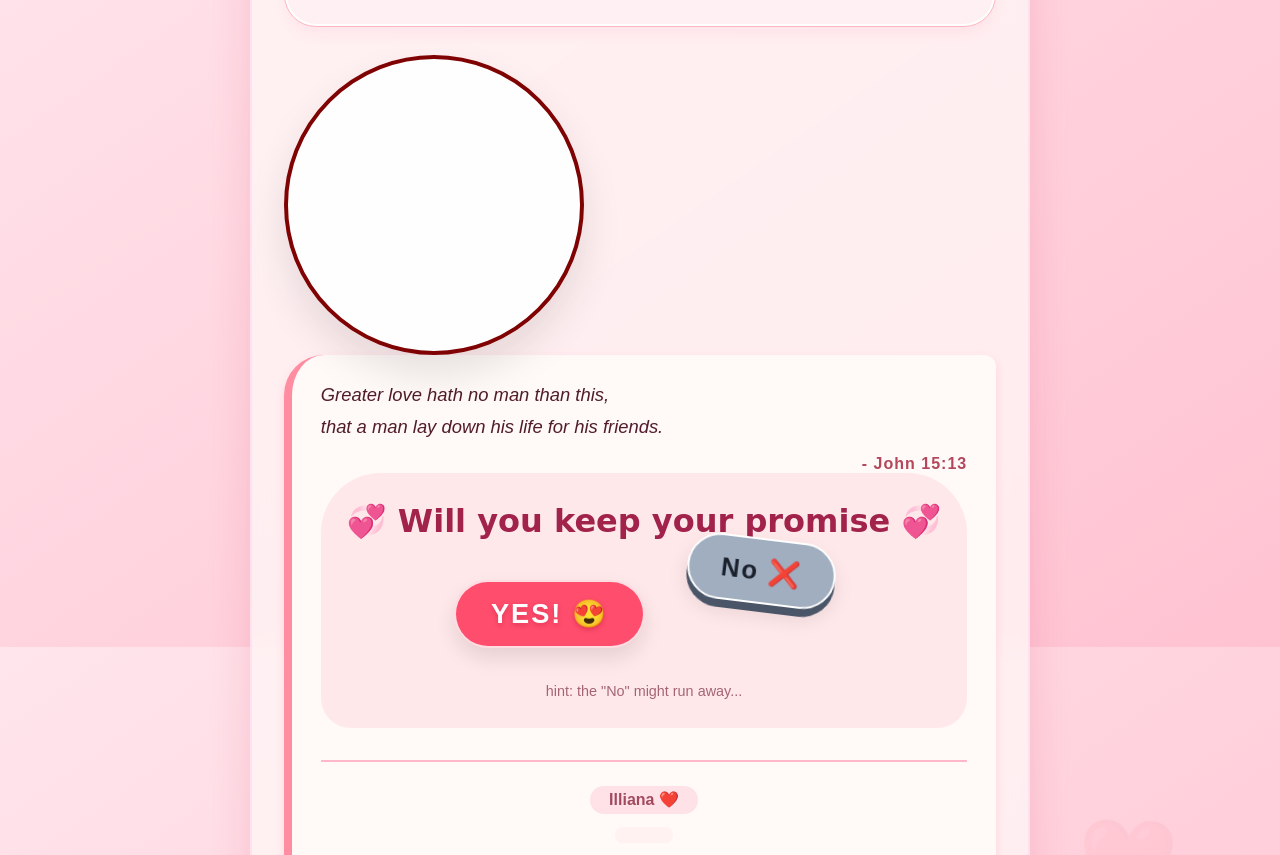
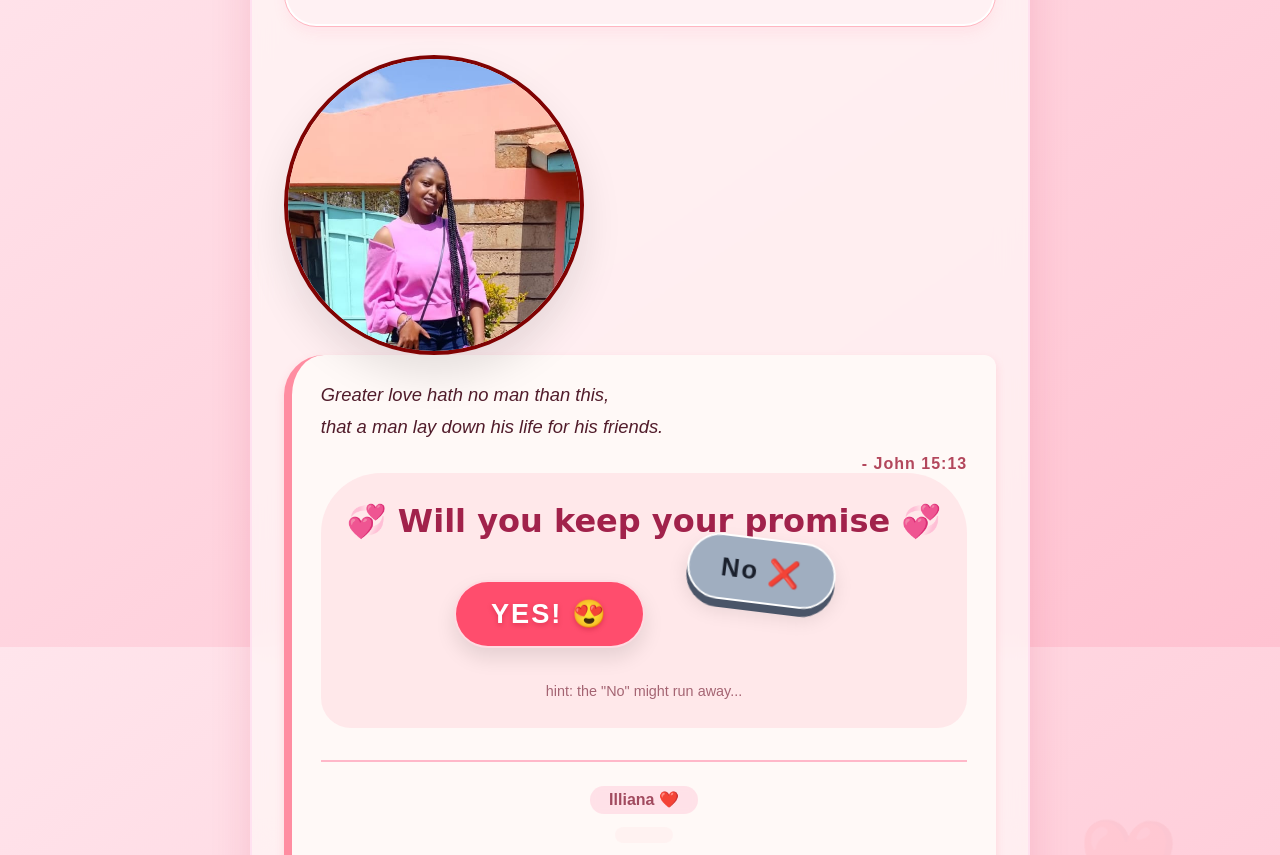
Before and after one commit to bomondi-png/Illiana, a plain HTML site: page index.html in a window 1280 px wide. Shown: the part 953-1808 px from the top of the page. Drawn offline with Linux system fonts and the light colour scheme.

Commit message:
Update style.css

```diff
--- a/style.css
+++ b/style.css
@@ -401,7 +401,7 @@
             left: 0;
             width: 100%;
             height: 100%;
-            background-image: url('../image/image.jpg');
+            background-image: url('image.jpg');
             background-size: cover;
             background-position: top;
             opacity: 9.0;
```
